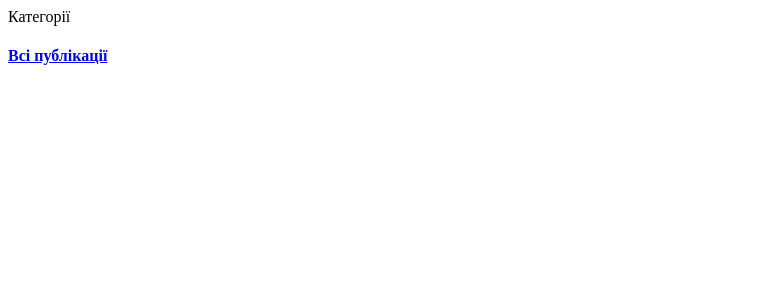
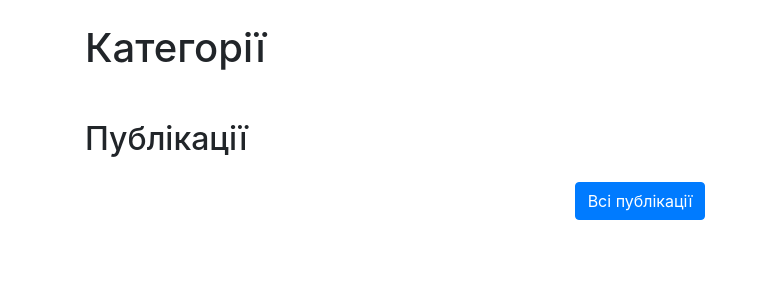
Before and after one commit to AvreliyDev/NewsBlog, a Django app: page / in a window 1280 px wide. Shown: the top 300 px of the page, without its empty margins (0-760 px from the left). Run offline with Django 5.2, Linux system fonts and the light colour scheme; data that the repository does not hold is empty; some libraries are stand-ins or nearby versions.

Commit message:
почав оформляти головну сторінку.

```diff
--- a/app_blog/templates/index.html
+++ b/app_blog/templates/index.html
@@ -4,37 +4,63 @@
 <head>
     <title>Blog</title>
     <meta http-equiv="Content-Type" content="text/html; charset=utf-8"/>
+    <!-- Bootstrap CSS -->
+    <link href="https://stackpath.bootstrapcdn.com/bootstrap/4.5.2/css/bootstrap.min.css" rel="stylesheet">
 </head>
 <body>
-    Категорії
+    <div class="container mt-4">
+        <h1 class="mb-4">Категорії</h1>
         {% if categories %}
+        <div class="row">
             {% for item in categories %}
-            <div>
-                <a href="{{ item.get_absolute_url }}">
-                    <h4>{{ item.category }}</h4>
+                <div class="col-md-4 mb-3">
+                    <div class="card bg-dark text-white">
+                        <div class="card-body text-center">
+                            <a href="{{ item.get_absolute_url }}" class="text-white">
+                                <h4 class="card-title mb-0">{{ item.category }}</h4>
                             </a>
                         </div>
+                    </div>
+                </div>
             {% endfor %}
+        </div>
     {% endif %}
 
+
+
+        <h2 class="mt-5 mb-4">Публікації</h2>
         {% if articles %}
+            <div class="row">
                 {% for item in articles %}
-            <div>
+                    <div class="col-md-6 mb-4">
+                        <div class="card h-100">
+                            <div class="card-body">
                                 <a href="{{ item.get_absolute_url }}">
-                    <h4>{{ item.title }}</h4>
+                                    <h4 class="card-title">{{ item.title }}</h4>
                                 </a>
-                <h5>
+                                <h5 class="card-subtitle mb-2 text-muted">
                                     {{ item.pub_date|date:"j E Y"|safe|linebreaks }}
                                 </h5>
-                <p>
+                                <p class="card-text">
                                     {{ item.description|safe|escape|striptags|truncatewords_html:32 }}
                                 </p>
                             </div>
+                        </div>
+                    </div>
                 {% endfor %}
+            </div>
         {% endif %}
 
-    <a href="{% url 'articles-list' %}">
-        <h4>Всі публікації</h4>
+        <div class="text-center mt-4">
+            <a class="btn btn-primary" href="{% url 'articles-list' %}">
+                Всі публікації
             </a>
+        </div>
+    </div>
+
+    <!-- Bootstrap JS and dependencies -->
+    <script src="https://code.jquery.com/jquery-3.5.1.slim.min.js"></script>
+    <script src="https://cdn.jsdelivr.net/npm/@popperjs/core@2.5.4/dist/umd/popper.min.js"></script>
+    <script src="https://stackpath.bootstrapcdn.com/bootstrap/4.5.2/js/bootstrap.min.js"></script>
 </body>
 </html>
```
Lines whose indentation alone changed are shown as unchanged.
